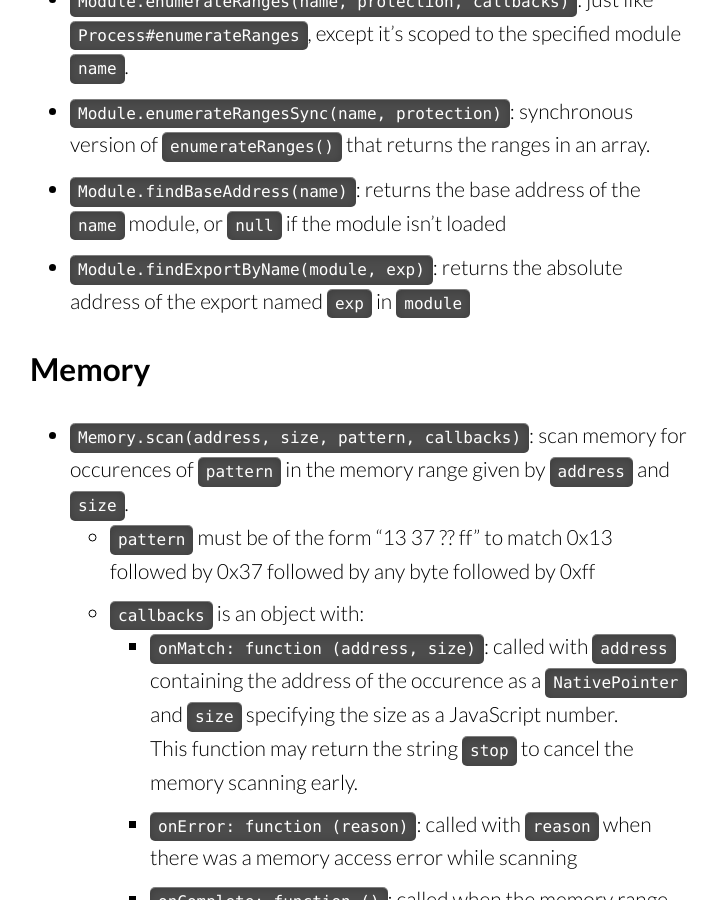
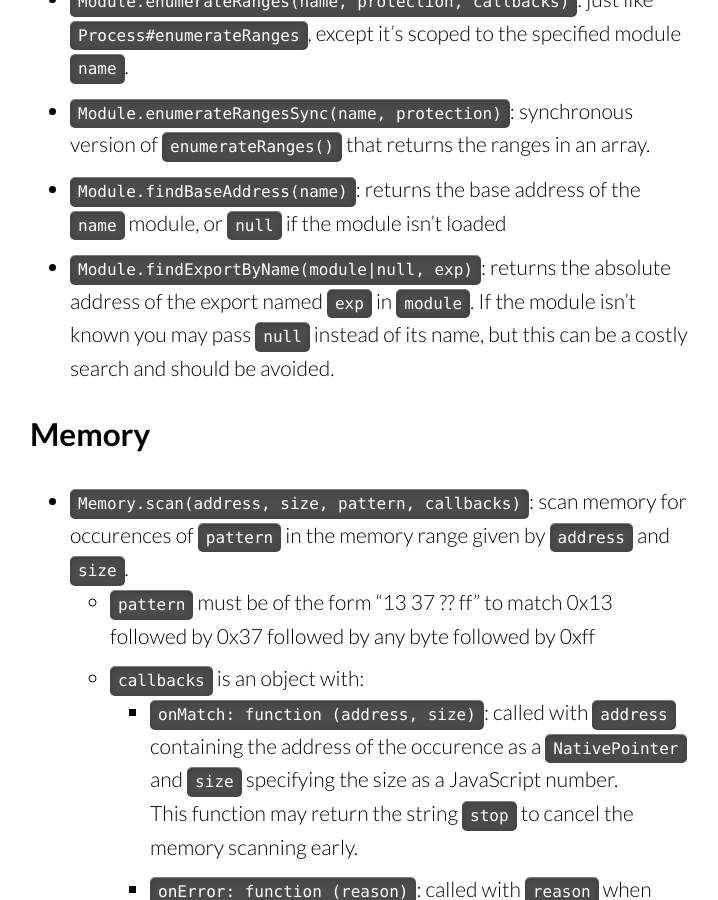
Before and after one commit to frida/frida-website, a Jekyll site: the page built from docs/javascript-api.md, in a window 1280 px wide and 900 px high, scrolled down 7229 px. Shown: the whole window, without its empty margins (181-899 px from the left). Built offline with Jekyll 4.4.1, drawn with Linux system fonts in a browser that asks for light colours; some web fonts are replaced.

Commit message:
Document the new extended behavior of Module.findExportByName()

```diff
--- a/docs/javascript-api.md
+++ b/docs/javascript-api.md
@@ -246,8 +246,10 @@ permalink: /docs/javascript-api/
 +   `Module.findBaseAddress(name)`: returns the base address of the `name`
     module, or `null` if the module isn't loaded
 
-+   `Module.findExportByName(module, exp)`: returns the absolute address of the
-    export named `exp` in `module`
++   `Module.findExportByName(module|null, exp)`: returns the absolute address of
+    the export named `exp` in `module`. If the module isn't known you may pass
+    `null` instead of its name, but this can be a costly search and should be
+    avoided.
 
 
 ## Memory
```
